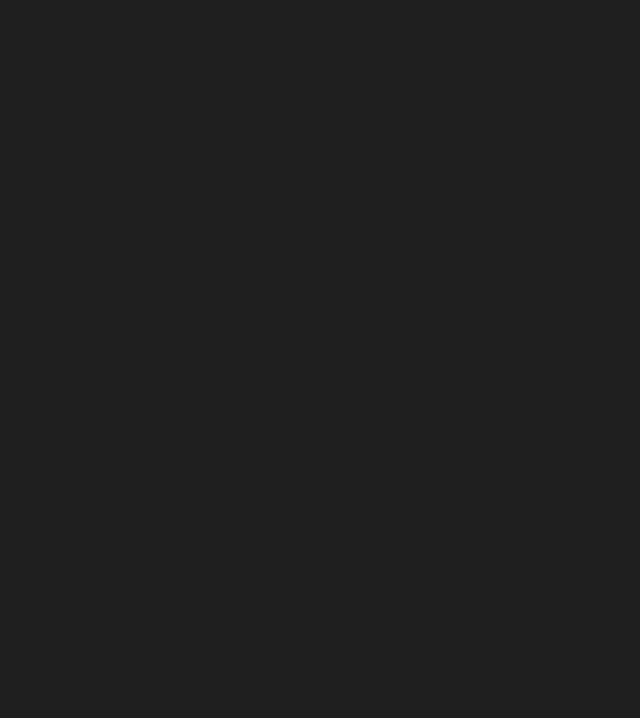
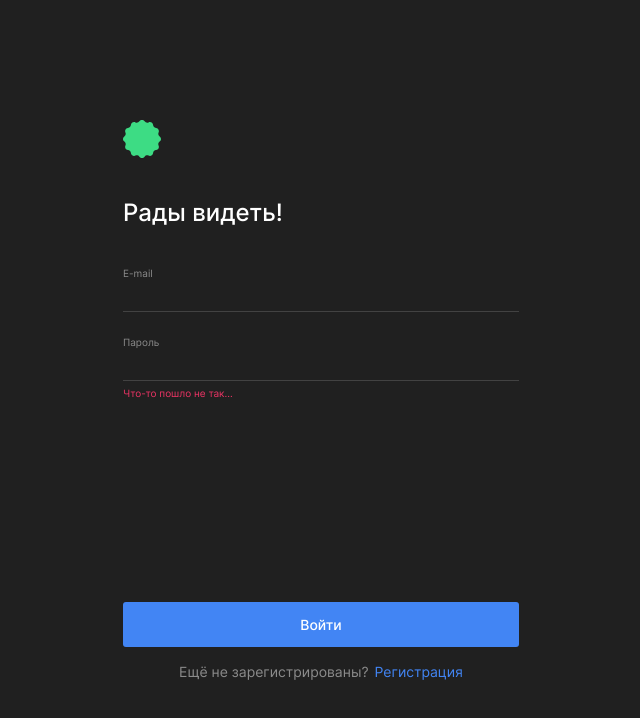
Before and after one commit to SmokenSpanish/movies-explorer-frontend, a React (Create React App) app: page /signin in a window 1280 px wide. Shown: the top 718 px of the page, without its empty margins (319-959 px from the left). Built offline with nearby package versions, Linux system fonts and the light colour scheme.

Commit message:
feat: create an adaptive Login

```diff
--- a/src/components/App/App.js
+++ b/src/components/App/App.js
@@ -6,6 +6,7 @@ import Menu from "../Menu/Menu";
 import Footer from "../Footer/Footer";
 import Main from "../Main/Main";
 import Register from "../Register/Register";
+import Login from "../Login/Login";
 
 function App() {
   const [isMenuOpen, setIsMenuOpen] = React.useState(false);
@@ -62,6 +63,9 @@ function App() {
         <Route path="/signup">
           <Register/>
         </Route>
+        <Route path="/signin">
+          <Login/>
+        </Route>
       </Switch>
 
     </div>
--- a/src/components/Login/Login.css
+++ b/src/components/Login/Login.css
@@ -0,0 +1,197 @@
+.login {
+    height: 100vh;
+    display: flex;
+    justify-content: center;
+    align-items: center;
+  }
+
+  .login__container {
+    display: flex;
+    flex-direction: column;
+    height: calc(100% - 2 * 70px);
+    max-height: 560px;
+    width: 396px;
+  }
+
+  .login__logo-link {
+    width: max-content;
+    opacity: 1;
+    transition: opacity 0.2s linear;
+    cursor: pointer;
+    margin-bottom: 40px;
+  }
+
+  .login__logo-link:hover {
+    opacity: 0.8;
+  }
+
+  .login__logo {
+    display: block;
+    width: 38px;
+    height: 38px;
+  }
+
+  .login__title {
+    font-size: 24px;
+    font-weight: 500;
+    line-height: 29px;
+    color: #ffffff;
+    margin: 0;
+  }
+
+  .login__form {
+    display: flex;
+    flex-direction: column;
+    justify-content: space-between;
+    margin-top: 40px;
+    height: 100%;
+  }
+
+  .login__input-container {
+    display: flex;
+    flex-direction: column;
+  }
+
+  .login__button-container {
+    display: flex;
+    flex-direction: column;
+  }
+
+  .login__label {
+    display: flex;
+    flex-direction: column;
+  }
+
+  .login__input-title {
+    font-size: 10px;
+    font-weight: 400;
+    line-height: 12px;
+    color: #8b8b8b;
+    padding-bottom: 5px;
+  }
+
+  .login__input {
+    font-size: 14px;
+    font-weight: 400;
+    line-height: 17px;
+    color: #ffffff;
+    background: transparent;
+    border: none;
+    border-bottom: 1px solid #424242;
+    outline: none;
+    opacity: 1;
+    transition: opacity 0.2s linear;
+    padding: 0 0 10px;
+  }
+
+  .login__input:hover {
+    opacity: 0.8;
+  }
+
+  .login__input:focus {
+    border-bottom-color: #4285f4;
+  }
+
+  .login__input:focus:hover {
+    opacity: 1;
+  }
+
+  .login__input_type_error {
+    color: #ee3465;
+  }
+
+  .login__input-error {
+    font-size: 10px;
+    font-weight: 400;
+    line-height: 12px;
+    color: #ee3465;
+    margin-top: 6px;
+    margin-bottom: 6px;
+    opacity: 0;
+  }
+
+  .login__input-error_visible {
+    opacity: 1;
+  }
+
+  .login__button {
+    display: flex;
+    justify-content: center;
+    align-items: center;
+    height: 45px;
+    font-size: 14px;
+    font-weight: 500;
+    line-height: 17px;
+    color: #ffffff;
+    background-color: #4285f4;
+    border: none;
+    border-radius: 3px;
+    opacity: 1;
+    transition: opacity 0.2s linear;
+    cursor: pointer;
+  }
+
+  .login__button:hover {
+    opacity: 0.8;
+  }
+
+  .login__question {
+    display: flex;
+    justify-content: center;
+    font-size: 14px;
+    font-weight: 400;
+    line-height: 17px;
+    color: #8b8b8b;
+    margin: 16px 0 0;
+  }
+
+  .login__link {
+    margin-left: 6px;
+    font-size: 14px;
+    font-weight: 400;
+    line-height: 17px;
+    color: #4285f4;
+    text-decoration: none;
+    opacity: 1;
+    transition: opacity 0.2s linear;
+    cursor: pointer;
+  }
+
+  .login__link:hover {
+    opacity: 0.7;
+  }
+
+  @media screen and (max-width: 470px) {
+    .login__container {
+      height: calc(100% - 2 * 30px);
+      max-height: none;
+      margin: 0 30px;
+      align-items: center;
+    }
+
+    .login__logo-link {
+      margin-top: 27px;
+      margin-bottom: 50px;
+    }
+
+    .login__form {
+      margin-top: 80px;
+      width: 100%;
+    }
+
+    .login__button {
+      font-size: 12px;
+      line-height: 15px;
+    }
+
+    .login__question {
+      margin-top: 14px;
+      font-size: 12px;
+      line-height: 15px;
+    }
+
+    .login__link {
+      font-size: 12px;
+      line-height: 15px;
+    }
+  }
--- a/src/components/Login/Login.js
+++ b/src/components/Login/Login.js
@@ -0,0 +1,37 @@
+import React from 'react';
+import { Link } from "react-router-dom";
+import './Login.css';
+import logo from '../../images/logo.svg';
+
+export default function Login() {
+  return (
+    <div className="login">
+      <div className="login__container">
+        <Link className="login__logo-link" exact to="/">
+          <img className="login__logo" src={logo} alt=""/>
+        </Link>
+        <h1 className="login__title">Рады видеть!</h1>
+        <form className="login__form" action="">
+          <div className="login__input-container">
+            <label className="login__label">
+              <span className="login__input-title">E-mail</span>
+              <input className="login__input" type="email" required/>
+              <span className="login__input-error">Что-то пошло не так...</span>
+            </label>
+            <label className="login__label">
+              <span className="login__input-title">Пароль</span>
+              <input className="login__input login__input_type_error" type="password" required/>
+              <span className="login__input-error login__input-error_visible login__input-error_last-of-type">Что-то пошло не так...</span>
+            </label>
+          </div>
+          <div className="login__button-container">
+            <button className="login__button">Войти</button>
+            <p className="login__question">Ещё не зарегистрированы?
+              <Link className="login__link" to="/signup">Регистрация</Link>
+            </p>
+          </div>
+        </form>
+      </div>
+    </div>
+  );
+};
--- a/src/components/Register/Register.css
+++ b/src/components/Register/Register.css
@@ -114,10 +114,6 @@
     opacity: 1;
   }
 
-  .register__input-error_last-of-type {
-    margin-bottom: 0;
-  }
-
   .register__button {
     display: flex;
     justify-content: center;
--- a/src/components/Register/Register.js
+++ b/src/components/Register/Register.js
@@ -2,6 +2,7 @@ import React from 'react';
 import { Link } from "react-router-dom";
 import './Register.css';
 import logo from '../../images/logo.svg';
+
 
 export default function Register() {
   return (
@@ -26,7 +27,7 @@ export default function Register() {
             <label className="register__label">
               <span className="register__input-title">Пароль</span>
               <input className="register__input register__input_type_error" type="password" required/>
-              <span className="register__input-error register__input-error_visible register__input-error_last-of-type">Что-то пошло не так...</span>
+              <span className="register__input-error register__input-error_visible">Что-то пошло не так...</span>
             </label>
           </div>
           <div className="register__button-container">
```
